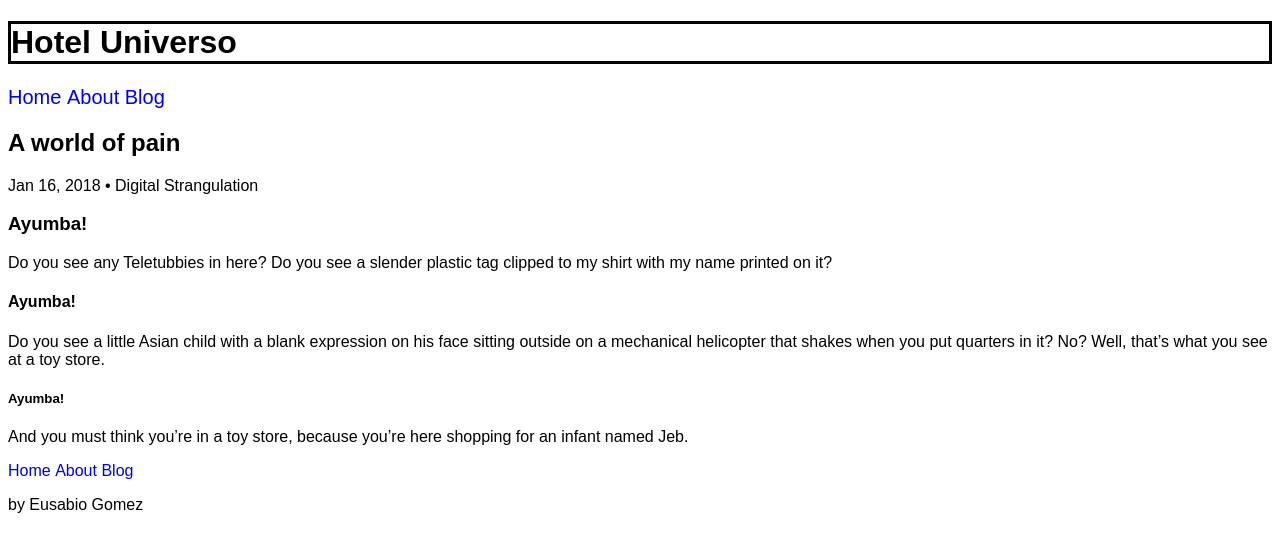
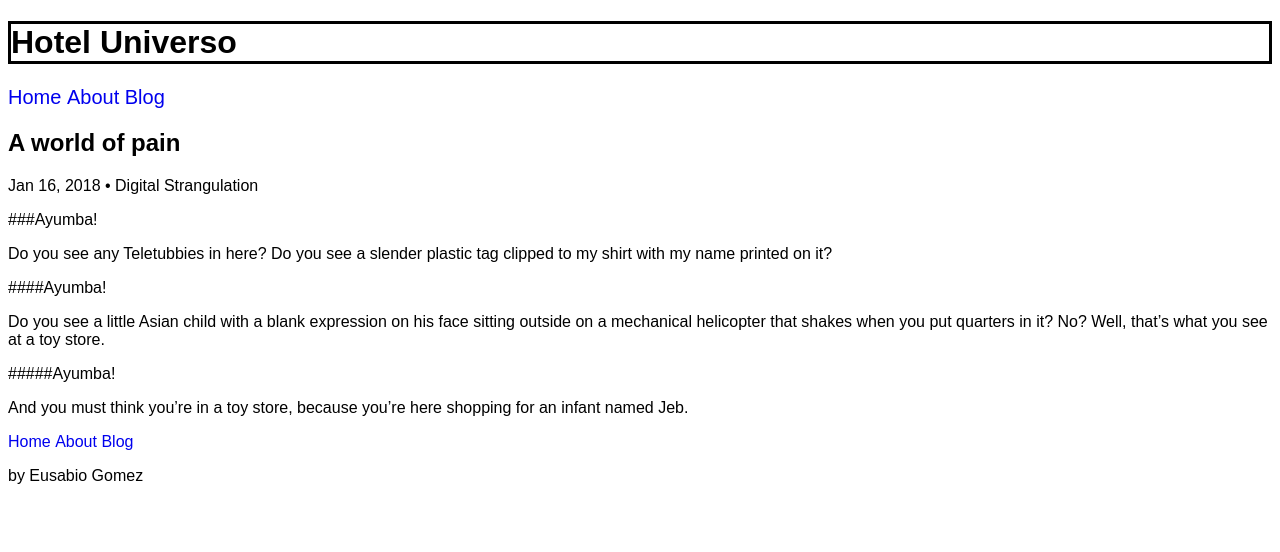
Before and after one commit to nikomoja/hotel_universo, a Jekyll site: the page built from _posts/2018-01-16-a-world-of-fablabs.md, in a window 1280 px wide. Shown: the top 552 px of the page. Built offline with Jekyll 4.4.1, drawn with Linux system fonts in a browser that asks for light colours; Markdown is read by kramdown in place of the engine named in the settings; part of the change alters nothing that is shown.

```diff
--- a/_config.yml
+++ b/_config.yml
@@ -1,3 +1,5 @@
-markdown: redcarpet
+#markdown: redcarpet
 baseurl: /hotel_universo
 exclude: ['README.md']
+kramdown:
+  input: GFM
```
